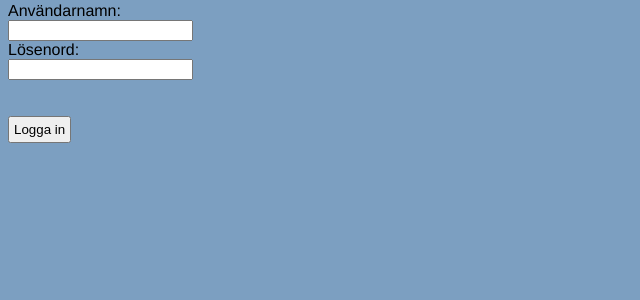
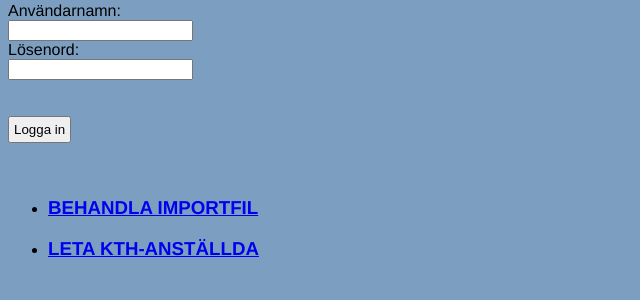
Before and after one commit to kth-biblioteket/PI, a PHP site: page /d_h_loggain.php in a window 1280 px wide. Shown: the part 183-483 px from the top of the page, without its empty margins (0-640 px from the left). Run offline with PHP 8.4, Linux system fonts and the light colour scheme; data that the repository does not hold is empty; a stand-in replaces the project's code that opens the database connection.

Commit message:
Update d_h_loggain.php

```diff
--- a/src/PI/DiVA/d_h_loggain.php
+++ b/src/PI/DiVA/d_h_loggain.php
@@ -93,5 +93,13 @@ Lösenord:
 
 <br /><br />
 
+<ul>
+
+	<li><h3><a href='d_importmeny.php'>BEHANDLA IMPORTFIL</a></h3></li>
+	<li><h3><a href='d_soek_personal.php'>LETA KTH-ANSTÄLLDA</a></h3></li>
+
+</ul>
+
 </body>
+
 </html>
```
